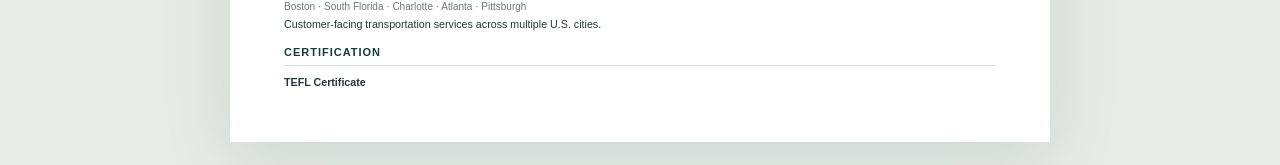
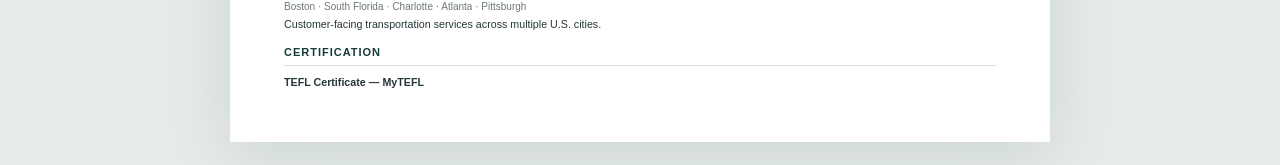
Before and after one commit to desukara/portfolio, a Next.js app: page /resume in a window 1280 px wide. Shown: the part 1142-1307 px from the top of the page. Built offline with nearby package versions, Linux system fonts and the light colour scheme; a web font is replaced by a local one.

Commit message:
Name MyTEFL without publishing additional certificate details

```diff
--- a/app/resume/page.tsx
+++ b/app/resume/page.tsx
@@ -85,7 +85,7 @@ export default function ResumePage() {
 
       <section className="cv-certification">
         <h2>CERTIFICATION</h2>
-        <p>TEFL Certificate</p>
+        <p>TEFL Certificate — MyTEFL</p>
       </section>
     </article>
     <div className="resume-postscript shell">
```
